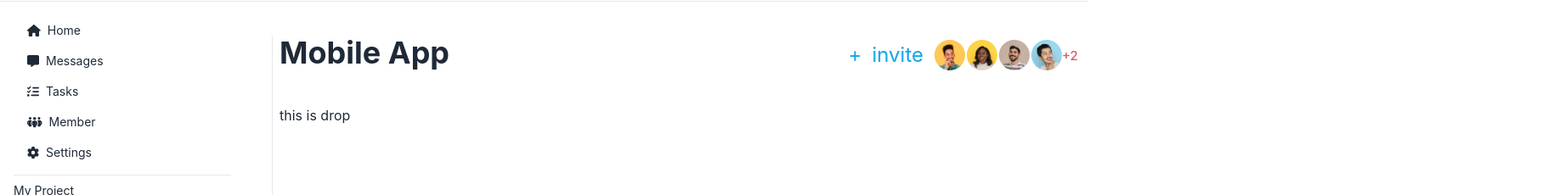
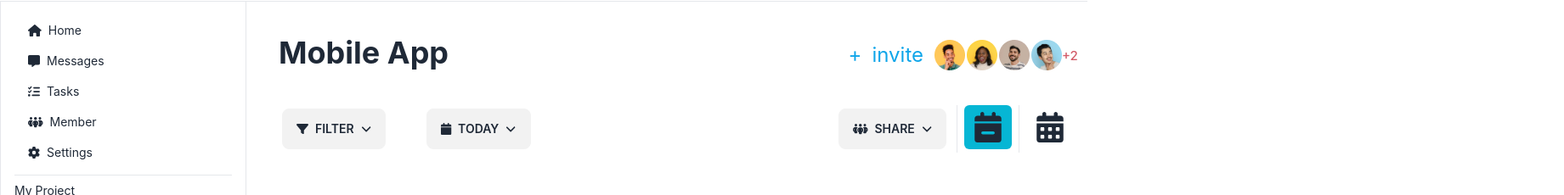
Before and after one commit to arjun1571/Project.M, a React (Create React App) app: page / in a window 1280 px wide. Shown: the part 315-545 px from the top of the page at 85% size, 1841 px wide, since content can reach past the window. Built offline with nearby package versions, Linux system fonts and the light colour scheme.

Commit message:
main section dorpdown button set done

```diff
--- a/src/component/HeadingDropDown/HeadingDrop.js
+++ b/src/component/HeadingDropDown/HeadingDrop.js
@@ -1,9 +1,52 @@
+import { faFilter,faAngleDown,faCalendar,faPeopleGroup,faCalendarMinus,faCalendarDays } from '@fortawesome/free-solid-svg-icons';
+import { FontAwesomeIcon } from '@fortawesome/react-fontawesome';
 import React from 'react';
 
 const HeadingDrop = () => {
     return (
-        <div className='mx-2'>
-            this is drop
+        <div className='flex justify-between '>
+            {/* left side drop down button start */}
+            <div className='flex'>
+            <div>
+                <div className="dropdown dropdown-left mr-10">
+                <label tabIndex={0} className="btn m-1"> <FontAwesomeIcon icon={faFilter } className=''  />Filter <FontAwesomeIcon icon={faAngleDown } className=''  /></label>
+                <ul tabIndex={0} className="dropdown-content menu p-2 shadow bg-base-100 rounded-box w-52">
+                    <li><p>Item 1</p></li>
+                    <li><p>Item 2</p></li>
+                </ul>
+                </div>
+            </div>
+            <div>
+            <div className="dropdown dropdown-left">
+                <label tabIndex={0} className="btn m-1"> <FontAwesomeIcon icon={faCalendar } className=''  />Today <FontAwesomeIcon icon={faAngleDown } className=''  /></label>
+                <ul tabIndex={0} className="dropdown-content menu p-2 shadow bg-base-100 rounded-box w-52">
+                    <li><p>Item 1</p></li>
+                    <li><p>Item 2</p></li>
+                </ul>
+                </div>
+            </div>
+            <div>
+            </div>
+
+            </div>
+            {/* left side drop down button end */}
+            {/* ride side drop down button start */}
+            <div className=' flex item-center divide-x'>
+                <div className="dropdown dropdown-left mx-2 ">
+                    <label tabIndex={0} className="btn m-1"> <FontAwesomeIcon icon={faPeopleGroup } className=''  />Share <FontAwesomeIcon icon={faAngleDown } className=''  /></label>
+                    <ul tabIndex={0} className="dropdown-content menu p-2 shadow bg-base-100 rounded-box w-52">
+                        <li><p>Item 1</p></li>
+                        <li><p>Item 2</p></li>
+                    </ul>
+                </div>
+                <div>
+                <FontAwesomeIcon icon={faCalendarMinus } className='mx-2 text-4xl w-10 bg-cyan-500 p-2 rounded-md'  />
+                </div>
+                <div>
+                <FontAwesomeIcon icon={faCalendarDays } className='mx-2 text-4xl w-10  p-2 rounded-md'  />
+                </div>
+            </div>
+            {/* right side drop down button end */}
         </div>
     );
 };
--- a/src/component/MainBar/MainBar.js
+++ b/src/component/MainBar/MainBar.js
@@ -4,8 +4,8 @@ import RightSide from '../RightSideBar/RightSide';
 
 const MainBar = () => {
     return (
-        <div className='flex  divide-x'>
-            <div className='w-1/4 hidden lg:block'>
+        <div className='flex  '>
+            <div className='w-1/4 hidden lg:block '>
             <SideBar></SideBar>
             </div>
             <div className='w-3/4 mt-10'>
--- a/src/component/NavBar/NavBar.js
+++ b/src/component/NavBar/NavBar.js
@@ -13,7 +13,7 @@ const NavBar = () => {
         <div className="flex-1">
           <FontAwesomeIcon icon={faShapes} className='mx-3'  />
           <h1 className="btn btn-ghost normal-case text-xl">Project.M</h1>
-          <div className='flex  lg:mx-40  '>
+          <div className='flex  lg:mx-36  '>
             <img className='lg:block hidden'  src={SideIcon} alt="" />
             <img className='lg:block hidden' src={SideIcon} alt="" />
           </div>
--- a/src/component/NavBar/SideBar/SideBar.js
+++ b/src/component/NavBar/SideBar/SideBar.js
@@ -4,7 +4,7 @@ import { faHome , faMessage, faTasks , faPeopleGroup, faGear ,faCircle} from '@f
 
 const SideBar = () => {
     return (
-        <div className="drawer lg:drawer-open">
+        <div className="drawer lg:drawer-open  divide-x">
   <input id="my-drawer-2" type="checkbox" className="drawer-toggle" />
   <div className="drawer-content flex flex-col items-center justify-center">
     {/* Page content here this button desable cose this page also static page */}
--- a/src/component/RightSideBar/RightSide.js
+++ b/src/component/RightSideBar/RightSide.js
@@ -23,7 +23,7 @@ const RightSide = () => {
                 </div>
 
             </div>
-            <div className='mt-10'>
+            <div className='mt-10 mx-2'>
                 <HeadingDrop></HeadingDrop>
             </div>
         </>
```
